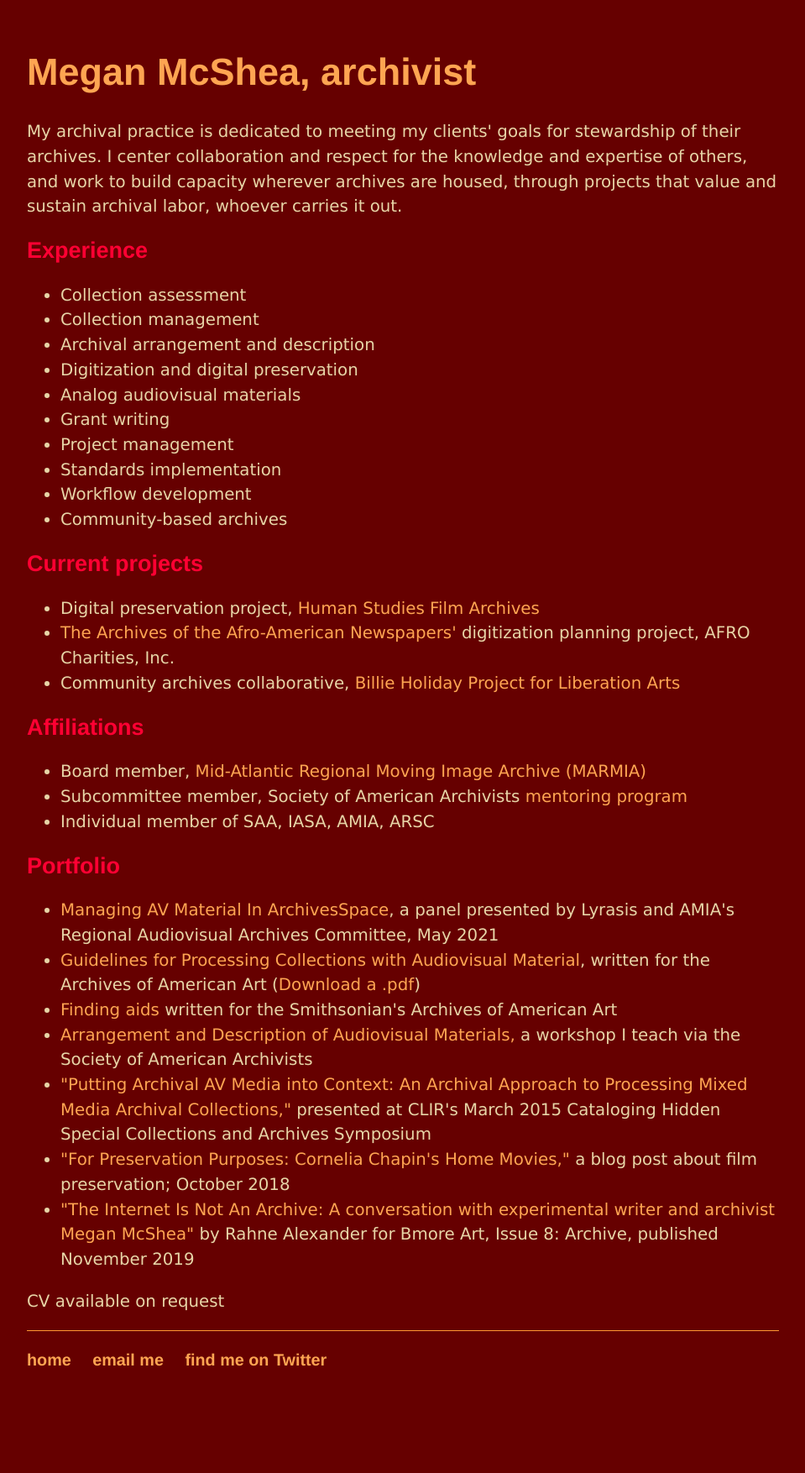
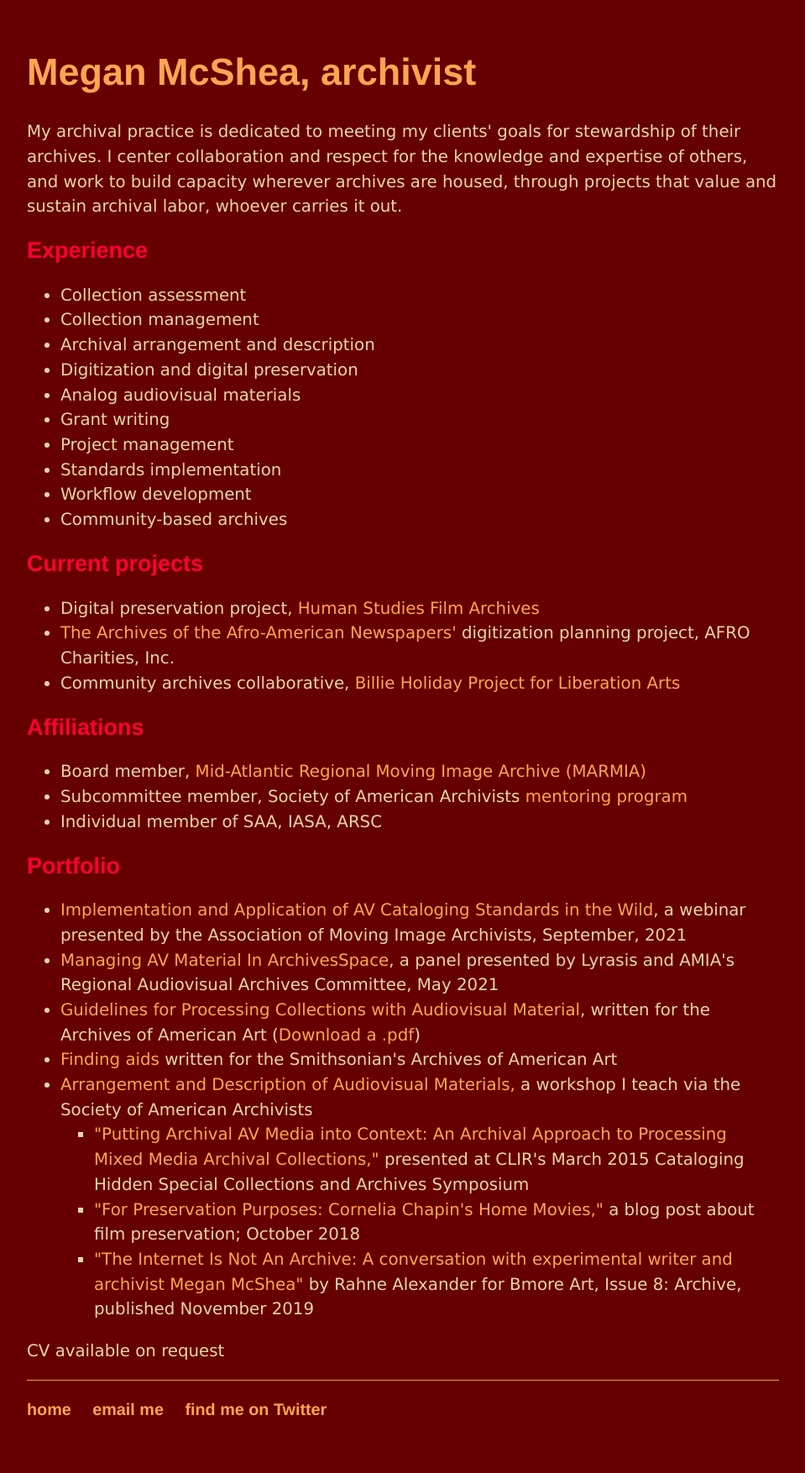
Before and after one commit to megan-mcshea/megan-mcshea.github.io, a Jekyll site: the page built from archivist.html, in a window 1280 px wide. Shown: the whole page at 84% size, without its empty margins (160-1119 px from the left). Built offline with Jekyll 4.4.1, drawn with Linux system fonts in a browser that asks for light colours; before the commit the page ends 1695 px from its top, so only the background shows below that.

Commit message:
Update archivist.html

```diff
--- a/archivist.html
+++ b/archivist.html
@@ -26,15 +26,18 @@ title: Megan McShea, archivist
 	<h2>Affiliations</h2>
 	<ul><li>Board member, <a href="https://marmia.org/" target="_blank">Mid-Atlantic Regional Moving Image Archive (MARMIA)</a></li>
 	<li>Subcommittee member, Society of American Archivists <a href="https://www2.archivists.org/membership/mentoring" target="_blank">mentoring program</a></li>
-	<li>Individual member of SAA, IASA, AMIA, ARSC</li>
+	<li>Individual member of SAA, IASA, ARSC</li>
 	</ul>
 
 	<h2>Portfolio</h2>
 	<ul>
+		<li><a href="https://vimeo.com/ondemand/csitw" target="_blank">Implementation and Application of AV Cataloging Standards in the Wild</a>, a webinar presented by the Association of Moving Image Archivists, September, 2021</li>
 		<li><a href="https://archivesspace.org/archives/6901" target="_blank">Managing AV Material In ArchivesSpace</a>, a panel presented by Lyrasis and AMIA's Regional Audiovisual Archives Committee, May 2021</li>
 		<li><a href="https://www.aaa.si.edu/documentation/guidelines-for-processing-collections-with-audiovisual-material" target="_blank">Guidelines for Processing Collections with Audiovisual Material</a>, written for the Archives of American Art (<a href="/AAAAVProcessingGuidelines2019.pdf" target="_blank">Download a .pdf</a>)</li>
 	<li><a href="https://sova.si.edu/search?q=%22megan+mcshea%22&f=data_source%3AArchives+of+American+Art" target="_blank">Finding aids</a> written for the Smithsonian's Archives of American Art</li>
 	<li><a href="https://www2.archivists.org/prof-education/course-catalog/arrangement-and-description-of-audiovisual-materials" target="_blank">Arrangement and Description of Audiovisual Materials,</a> a workshop I teach via the Society of American Archivists</li>
+		<ol style="list-style-type: square">
+			<li style-"margin-left:2em"><a href="https://mysaa.archivists.org/nc__event?id=a0l5a00000EHCy9AAH>Register for upcoming class, December 16-17, 2021</a></li></ol>
 	<li><a href="https://www.clir.org/wp-content/uploads/sites/6/McShea.pdf" target="_blank">"Putting Archival AV Media into Context: An Archival Approach to Processing Mixed Media Archival Collections,"</a> presented at CLIR's March 2015 Cataloging Hidden Special Collections and Archives Symposium</li>
 	<li><a href="https://www.aaa.si.edu/blog/2018/10/for-preservation-purposes-cornelia-chapins-home-movies" target="_blank">"For Preservation Purposes: Cornelia Chapin's Home Movies,"</a> a blog post about film preservation; October 2018</li>
 	<li><a href="https://bmoreart.com/2020/03/the-internet-is-not-an-archive.html" target="_blank">"The Internet Is Not An Archive: A conversation with experimental writer and archivist Megan McShea"</a> by Rahne Alexander for Bmore Art, Issue 8: Archive, published November 2019</li>
```
